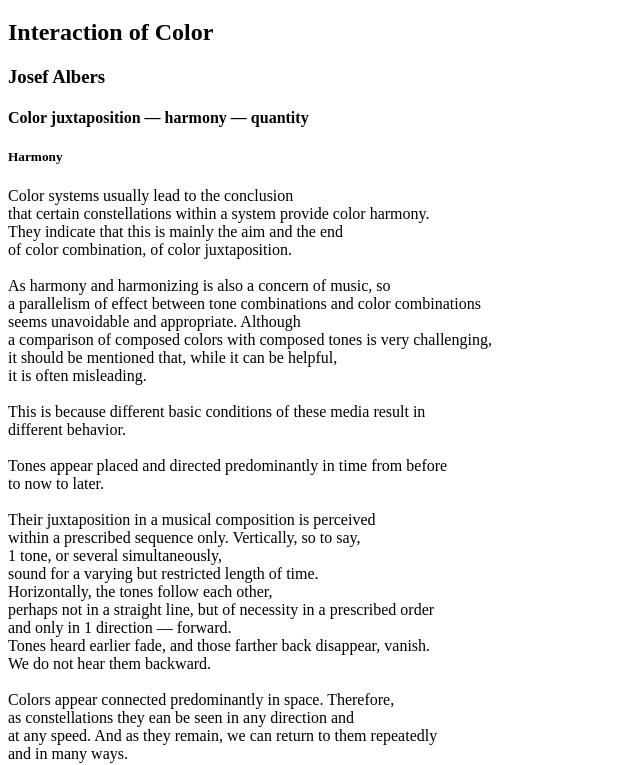
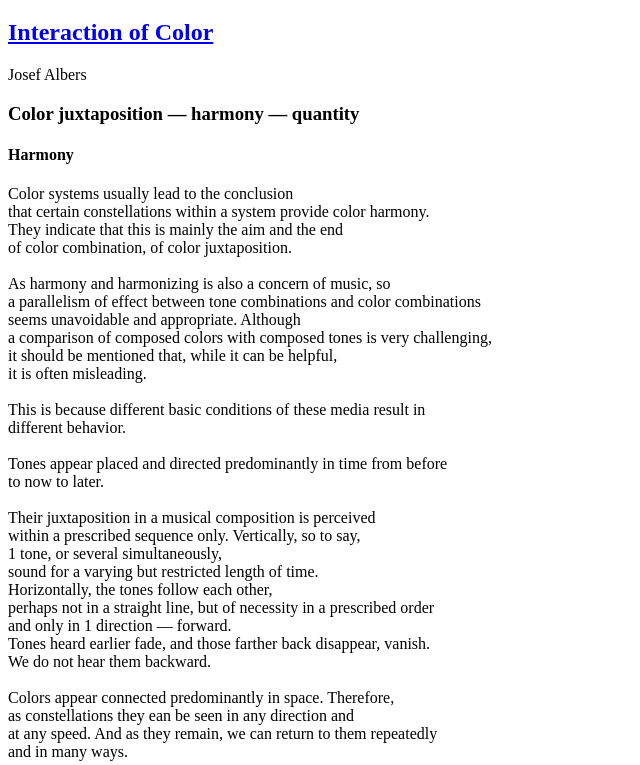
Before and after one commit to user012100/manuscript, a plain HTML site: page index.html in a window 1280 px wide. Shown: the part 61-826 px from the top of the page, without its empty margins (0-640 px from the left). Drawn offline with Linux system fonts and the light colour scheme.

Commit message:
removed h5 and added link to original text

```diff
--- a/index.html
+++ b/index.html
@@ -9,10 +9,10 @@
 		</header>
 		<main>
 			<article>
-				<h2>Interaction of Color</h2>
-				<h3>Josef Albers</h3>
-				<h4>Color juxtaposition — harmony — quantity</h4>
-				<h5>Harmony</h5>
+				<h2><a href="https://archive.org/details/interaction-of-color-50th-anniversary-edition/page/38/mode/2up">Interaction of Color</a></h2>
+				<p>Josef Albers<p>
+				<h3>Color juxtaposition — harmony — quantity</h3>
+				<h4>Harmony</h4>
 				<p>
 					Color systems usually lead to the conclusion<br>
 					that certain constellations within a system provide color harmony.<br>
```
